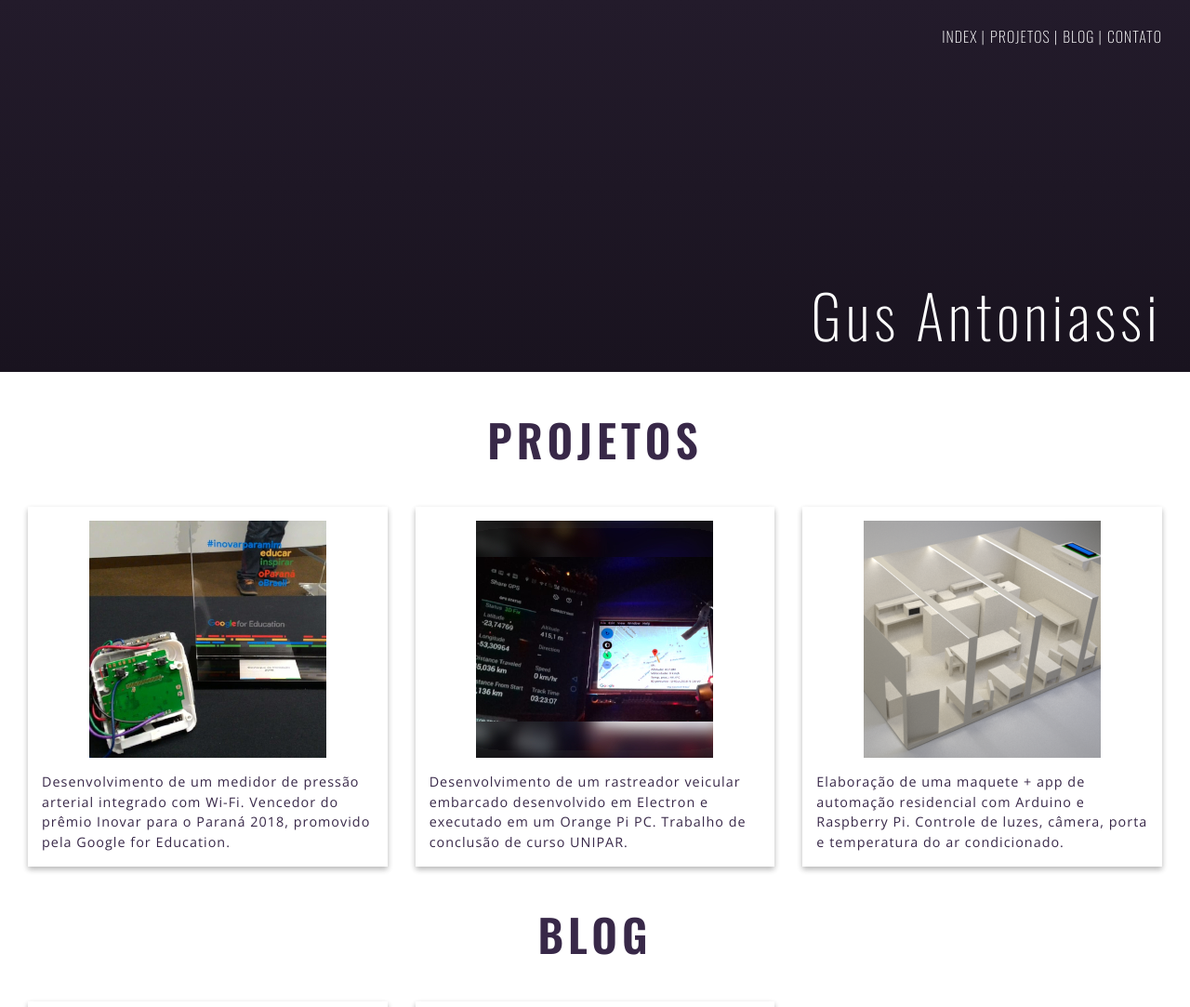
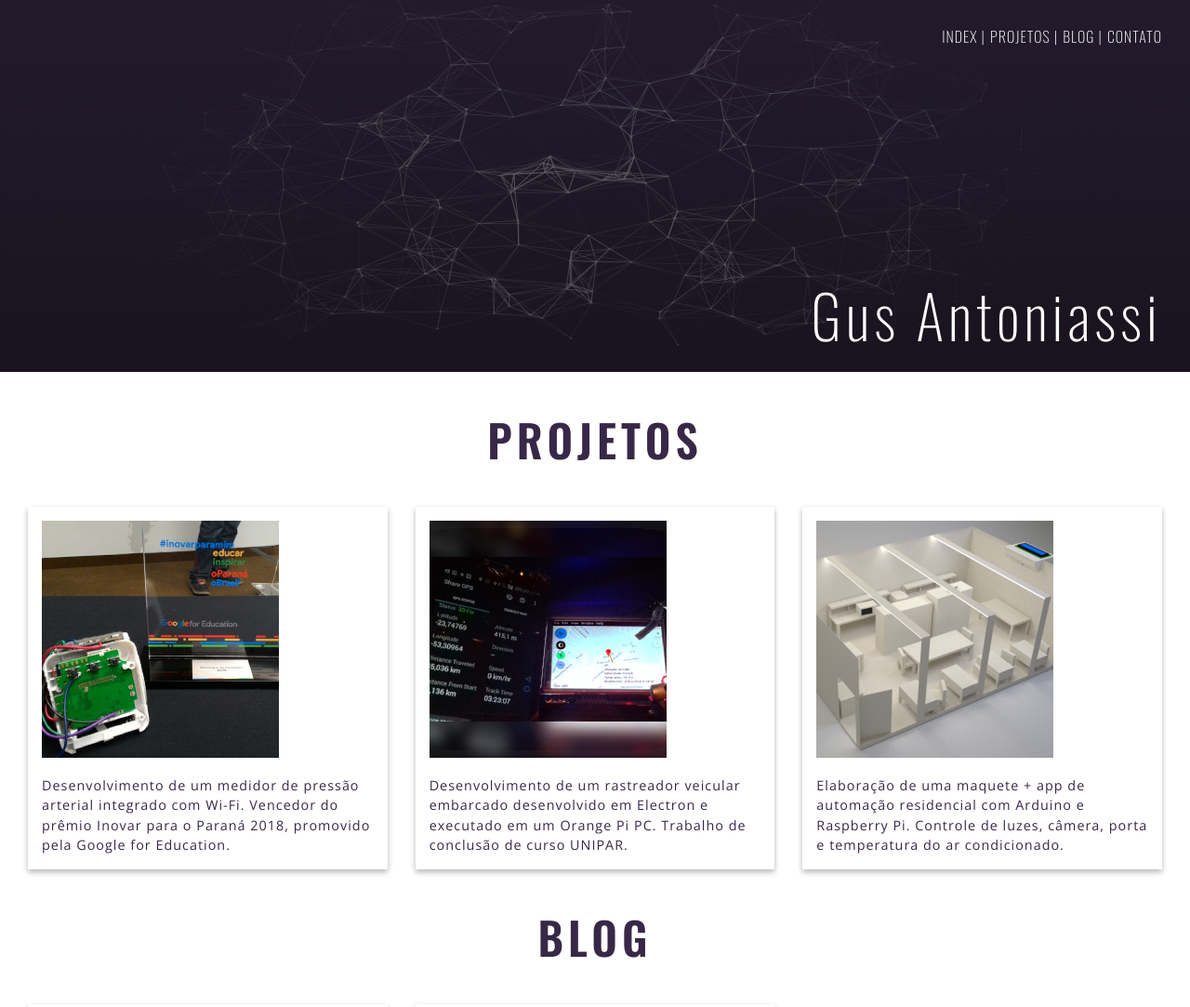
Before and after one commit to GusAntoniassi/gusantoniassi.github.io, a plain HTML site: page index.html in a window 1280 px wide. Shown: the top 1083 px of the page at 93% size. Drawn offline with nearby package versions, Linux system fonts and the light colour scheme; animation ran at ten frames a second.

Commit message:
Adicionar efeito nodes e fancybox

```diff
--- a/assets/css/components/_components.scss
+++ b/assets/css/components/_components.scss
@@ -1,4 +1,5 @@
 @import "header-container";
+@import "node-canvas";
 @import "navigation-menu";
 @import "section-block";
 @import "card-list";
--- a/assets/css/components/header-container.scss
+++ b/assets/css/components/header-container.scss
@@ -23,10 +23,17 @@
     }
 
     > .navigation-menu {
-        padding: $spacing-unit;
+        position: absolute;
+        top: $spacing-unit;
+        right: $spacing-unit;
 
         @include media-sm {
-            padding: $spacing-unit * 2;
+            top: $spacing-unit * 2;
+            right: $spacing-unit * 2;
         }
     }
+
+    > .node-canvas {
+        opacity: .3;
+    }
 }
--- /dev/null
+++ b/assets/css/components/node-canvas.scss
@@ -0,0 +1,9 @@
+.node-canvas {
+    position: relative;
+    top: 0;
+    bottom: 0;
+    width: 100%;
+    height: 100%;
+    overflow: hidden;
+    z-index: 0;
+}
--- /dev/null
+++ b/assets/js/node-effect.js
@@ -0,0 +1,188 @@
+// Retirado de: https://codepen.io/pawelqcm/pen/oxPYox
+
+(function() {
+
+    var canvas, ctx, circ, nodes, mouse, SENSITIVITY, SIBLINGS_LIMIT, DENSITY, NODES_QTY, ANCHOR_LENGTH, MOUSE_RADIUS;
+
+    // how close next node must be to activate connection (in px)
+    // shorter distance == better connection (line width)
+    SENSITIVITY = 100;
+    // note that siblings limit is not 'accurate' as the node can actually have more connections than this value that's because the node accepts sibling nodes with no regard to their current connections this is acceptable because potential fix would not result in significant visual difference
+    // more siblings == bigger node
+    SIBLINGS_LIMIT = 1000;
+    // default node margin
+    DENSITY = 45;
+    // total number of nodes used (incremented after creation)
+    NODES_QTY = 0;
+    // avoid nodes spreading
+    ANCHOR_LENGTH = 100;
+    // highlight radius
+    MOUSE_RADIUS = 500;
+
+    circ = 2 * Math.PI;
+    nodes = [];
+
+    canvas = document.querySelector('canvas');
+    resizeWindow();
+    mouse = {
+      x: canvas.width / 2,
+      y: canvas.height / 2
+    };
+    ctx = canvas.getContext('2d');
+    if (!ctx) {
+      alert("Ooops! Your browser does not support canvas :'(");
+    }
+
+    function Node(x, y) {
+      this.anchorX = x;
+      this.anchorY = y;
+      this.x = Math.random() * (x - (x - ANCHOR_LENGTH)) + (x - ANCHOR_LENGTH);
+      this.y = Math.random() * (y - (y - ANCHOR_LENGTH)) + (y - ANCHOR_LENGTH);
+      this.vx = Math.random() * 2 - 1;
+      this.vy = Math.random() * 2 - 1;
+      this.energy = Math.random() * 100;
+      this.radius = Math.random();
+      this.siblings = [];
+      this.brightness = 0;
+    }
+
+    Node.prototype.drawNode = function() {
+      var color = "rgba(255, 255, 255, " + this.brightness + ")";
+      ctx.beginPath();
+      ctx.arc(this.x, this.y, 2 * this.radius + 2 * this.siblings.length / SIBLINGS_LIMIT, 0, circ);
+      ctx.fillStyle = color;
+      ctx.fill();
+    };
+
+    Node.prototype.drawConnections = function() {
+      for (var i = 0; i < this.siblings.length; i++) {
+        var color = "rgba(255, 255, 255, " + this.brightness + ")";
+        ctx.beginPath();
+        ctx.moveTo(this.x, this.y);
+        ctx.lineTo(this.siblings[i].x, this.siblings[i].y);
+        ctx.lineWidth = 1 - calcDistance(this, this.siblings[i]) / SENSITIVITY;
+        ctx.strokeStyle = color;
+        ctx.stroke();
+      }
+    };
+
+    Node.prototype.moveNode = function() {
+      this.energy -= 2;
+      if (this.energy < 1) {
+        this.energy = Math.random() * 100;
+        if (this.x - this.anchorX < -ANCHOR_LENGTH) {
+          this.vx = Math.random() * 2;
+        } else if (this.x - this.anchorX > ANCHOR_LENGTH) {
+          this.vx = Math.random() * -2;
+        } else {
+          this.vx = Math.random() * 4 - 2;
+        }
+        if (this.y - this.anchorY < -ANCHOR_LENGTH) {
+          this.vy = Math.random() * 2;
+        } else if (this.y - this.anchorY > ANCHOR_LENGTH) {
+          this.vy = Math.random() * -2;
+        } else {
+          this.vy = Math.random() * 4 - 2;
+        }
+      }
+      this.x += this.vx * this.energy / 100;
+      this.y += this.vy * this.energy / 100;
+    };
+
+    function initNodes() {
+      ctx.clearRect(0, 0, canvas.width, canvas.height);
+      nodes = [];
+      for (var i = DENSITY; i < canvas.width; i += DENSITY) {
+        for (var j = DENSITY; j < canvas.height; j += DENSITY) {
+          nodes.push(new Node(i, j));
+          NODES_QTY++;
+        }
+      }
+    }
+
+    function calcDistance(node1, node2) {
+      return Math.sqrt(Math.pow(node1.x - node2.x, 2) + (Math.pow(node1.y - node2.y, 2)));
+    }
+
+    function findSiblings() {
+      var node1, node2, distance;
+      for (var i = 0; i < NODES_QTY; i++) {
+        node1 = nodes[i];
+        node1.siblings = [];
+        for (var j = 0; j < NODES_QTY; j++) {
+          node2 = nodes[j];
+          if (node1 !== node2) {
+            distance = calcDistance(node1, node2);
+            if (distance < SENSITIVITY) {
+              if (node1.siblings.length < SIBLINGS_LIMIT) {
+                node1.siblings.push(node2);
+              } else {
+                var node_sibling_distance = 0;
+                var max_distance = 0;
+                var s;
+                for (var k = 0; k < SIBLINGS_LIMIT; k++) {
+                  node_sibling_distance = calcDistance(node1, node1.siblings[k]);
+                  if (node_sibling_distance > max_distance) {
+                    max_distance = node_sibling_distance;
+                    s = k;
+                  }
+                }
+                if (distance < max_distance) {
+                  node1.siblings.splice(s, 1);
+                  node1.siblings.push(node2);
+                }
+              }
+            }
+          }
+        }
+      }
+    }
+
+    function redrawScene() {
+      resizeWindow();
+      ctx.clearRect(0, 0, canvas.width, canvas.height);
+      findSiblings();
+      var i, node, distance;
+      for (i = 0; i < NODES_QTY; i++) {
+        node = nodes[i];
+        distance = calcDistance({
+          x: mouse.x,
+          y: mouse.y
+        }, node);
+        if (distance < MOUSE_RADIUS) {
+          node.brightness = 1 - distance / MOUSE_RADIUS;
+        } else {
+          node.brightness = 0;
+        }
+      }
+      for (i = 0; i < NODES_QTY; i++) {
+        node = nodes[i];
+        if (node.brightness) {
+          node.drawNode();
+          node.drawConnections();
+        }
+        node.moveNode();
+      }
+      requestAnimationFrame(redrawScene);
+    }
+
+    function initHandlers() {
+      document.addEventListener('resize', resizeWindow, false);
+      canvas.addEventListener('mousemove', mousemoveHandler, false);
+    }
+
+    function resizeWindow() {
+      canvas.width = window.innerWidth;
+      canvas.height = window.innerHeight;
+    }
+
+    function mousemoveHandler(e) {
+      mouse.x = e.clientX;
+      mouse.y = e.clientY;
+    }
+
+    initHandlers();
+    initNodes();
+    redrawScene();
+
+  })();
--- a/assets/script.js
+++ /dev/null
@@ -1 +0,0 @@
-zenscroll.setup(null, -7)
--- a/index.html
+++ b/index.html
@@ -17,6 +17,8 @@
 </head>
 <body>
     <header class="header-container" id="topo">
+        <canvas class="node-canvas"></canvas>
+
         <nav class="navigation-menu">
             <span class="hamburger">☰</span>
             <ul class="inline-list menu-list">
@@ -43,7 +45,9 @@
 
         <div class="card-list">
             <div class="card-item">
-                <img class="image" width="255" height="255" src="assets/img/medidor-thumb.jpeg" />
+                <a href="assets/img/medidor-full.jpeg" data-fancybox="projetos">
+                    <img class="image" width="255" height="255" src="assets/img/medidor-thumb.jpeg" />
+                </a>
                 <div class="description">
                     <a href="https://sites.google.com/edu.unipar.br/medidor-pressao-wifi" target="_blank">
                         Desenvolvimento de um medidor de pressão arterial integrado com Wi-Fi. Vencedor do prêmio Inovar para o Paraná 2018, promovido pela Google for Education.
@@ -51,7 +55,9 @@
                 </div>
             </div>
             <div class="card-item">
-                <img class="image" width="255" height="255" src="assets/img/rastreador-thumb.jpg" />
+                <a href="assets/img/rastreador-full.jpg" data-fancybox="projetos">
+                    <img class="image" width="255" height="255" src="assets/img/rastreador-thumb.jpg" />
+                </a>
                 <div class="description">
                     <a href="https://github.com/GusAntoniassi/rastreador-client-electron" target="_blank">
                         Desenvolvimento de um rastreador veicular embarcado desenvolvido em Electron e executado em um Orange Pi PC. Trabalho de conclusão de curso UNIPAR.
@@ -59,7 +65,9 @@
                 </div>
             </div>
             <div class="card-item">
-                <img class="image" width="255" height="255" src="assets/img/maquete-thumb.png" />
+                <a href="assets/img/maquete-full.png" data-fancybox="projetos">
+                    <img class="image" width="255" height="255" src="assets/img/maquete-thumb.png" />
+                </a>
                 <div class="description">
                     <a href="https://github.com/GusAntoniassi/maquete-cisi" target="_blank">
                         Elaboração de uma maquete + app de automação residencial com Arduino e Raspberry Pi. Controle de luzes, câmera, porta e temperatura do ar condicionado.
@@ -123,7 +131,12 @@
         <div class="copyright">Desenvolvido por Gustavo Antoniassi</div>
     </section>
     <script>document.write('<script src="http://' + (location.host || 'localhost').split(':')[0] + ':35729/livereload.js?snipver=1"></' + 'script>')</script>
+
+    <script src="https://code.jquery.com/jquery-3.3.1.min.js"></script>
+    <link rel="stylesheet" href="https://cdn.jsdelivr.net/gh/fancyapps/fancybox@3.5.7/dist/jquery.fancybox.min.css" />
+    <script src="https://cdn.jsdelivr.net/gh/fancyapps/fancybox@3.5.7/dist/jquery.fancybox.min.js"></script>
+
     <script type="text/javascript" src="assets/js/zenscroll.min.js"></script>
-    <script type="text/javascript" src="assets/script.js"></script>
+    <script type="text/javascript" src="assets/js/node-effect.js"></script>
 </body>
 </html>
```
Also changed, not shown: assets/js/zenscroll.min.js, assets/style.min.css.
